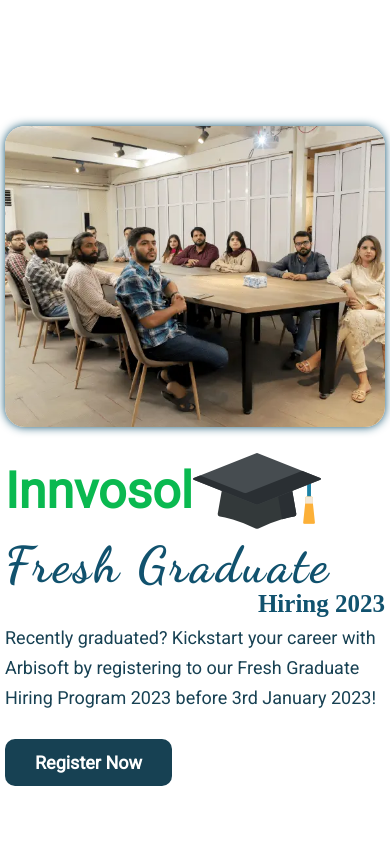
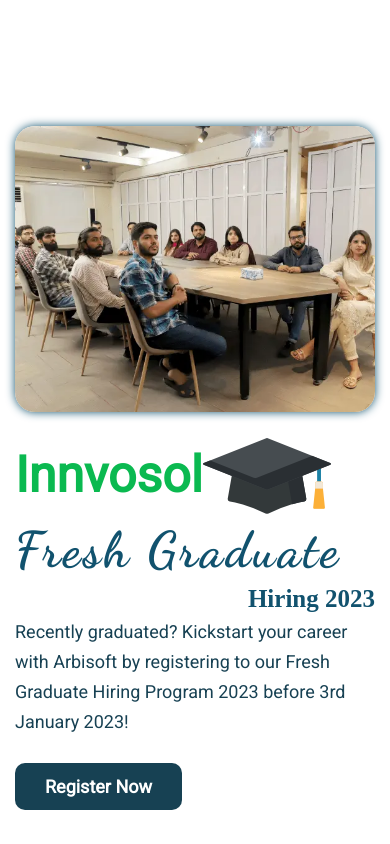
Before and after one commit to BasharatAliKing/innvosol-project, a React (Create React App) app: page /Carrier in a window 390 px wide. Shown: the part 1220-2064 px from the top of the page. Built offline with nearby package versions, Linux system fonts and the light colour scheme.

Commit message:
code added

```diff
--- a/src/Utilities/Carrier.css
+++ b/src/Utilities/Carrier.css
@@ -112,10 +112,11 @@
         font-size: 50px;
     }
     #fresh-hiring .col-lg-6{
-        padding: 0px;
+        padding: 0px 10px;
+
     }
     #fresh-hiring .para {
-        margin-top: -10px;
+        margin-top: 0px;
         font-size: 25px;
     }
     #fresh-hiring .img{
```
